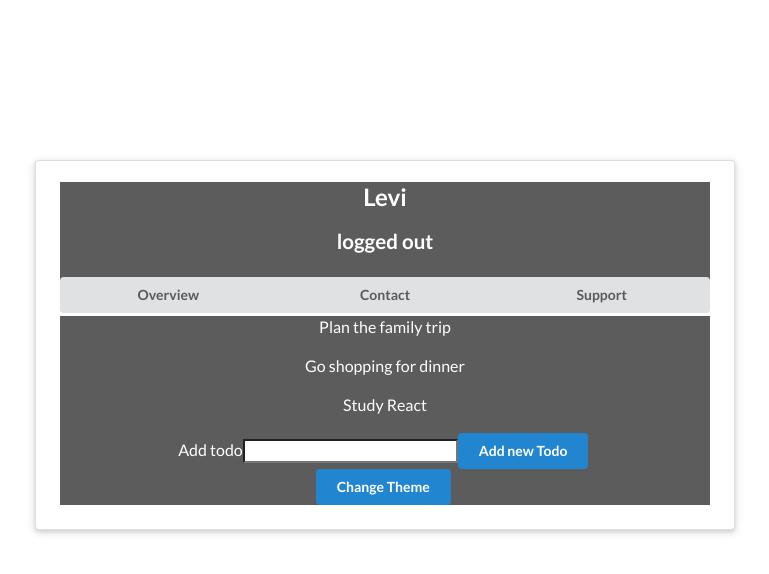
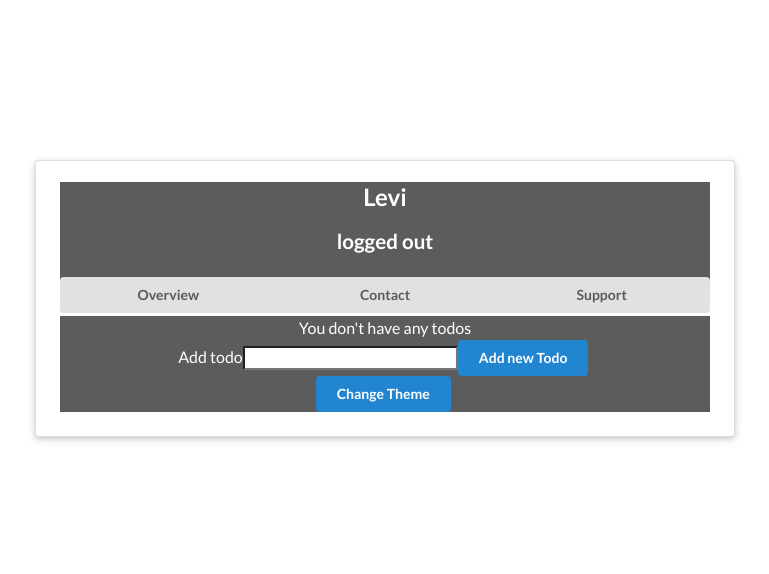
Before and after one commit to levi-sr93/context_api_basics_01, a React (Create React App) app: page / in a window 1280 px wide. Shown: the top 574 px of the page, without its empty margins (255-1024 px from the left). Built offline with nearby package versions, Linux system fonts and the light colour scheme.

Commit message:
Better strucute organization for reducers

```diff
--- a/src/contexts/TodoListContext.js
+++ b/src/contexts/TodoListContext.js
@@ -1,28 +1,10 @@
 import React, { createContext, useReducer } from 'react'
-
+import { todosReducer } from '../reducers/todosReducer';
 
 export const TodoListContext = createContext();
 
-const todosReducer = (state, action) => {
-  switch(action.type) {
-    case 'ADD_TODO':
-      return  [
-        ...state,
-        {text: action.text, id: Math.random()}
-      ];
-    case 'REMOVE_TODO':
-      return state.filter((todo) => todo.id !== Number(action.id))
-    default:
-      return state;
-  }
-}
-
 const TodoListContextProvider = ({ children }) => {
-  const [todos, dispatch] = useReducer(todosReducer, [
-    { text: 'Plan the family trip', id: 1 },
-    { text: 'Go shopping for dinner', id: 2 },
-    { text: 'Study React', id: 3 }
-  ] );
+  const [todos, dispatch] = useReducer(todosReducer, []);
 
   return (
     <TodoListContext.Provider value={{ todos, dispatch }}>
--- /dev/null
+++ b/src/reducers/todosReducer.js
@@ -0,0 +1,13 @@
+export const todosReducer = (state, action) => {
+    switch(action.type) {
+      case 'ADD_TODO':
+        return  [
+          ...state,
+          {text: action.text, id: Math.random()}
+        ];
+      case 'REMOVE_TODO':
+        return state.filter((todo) => todo.id !== Number(action.id))
+      default:
+        return state;
+    }
+  }
```
